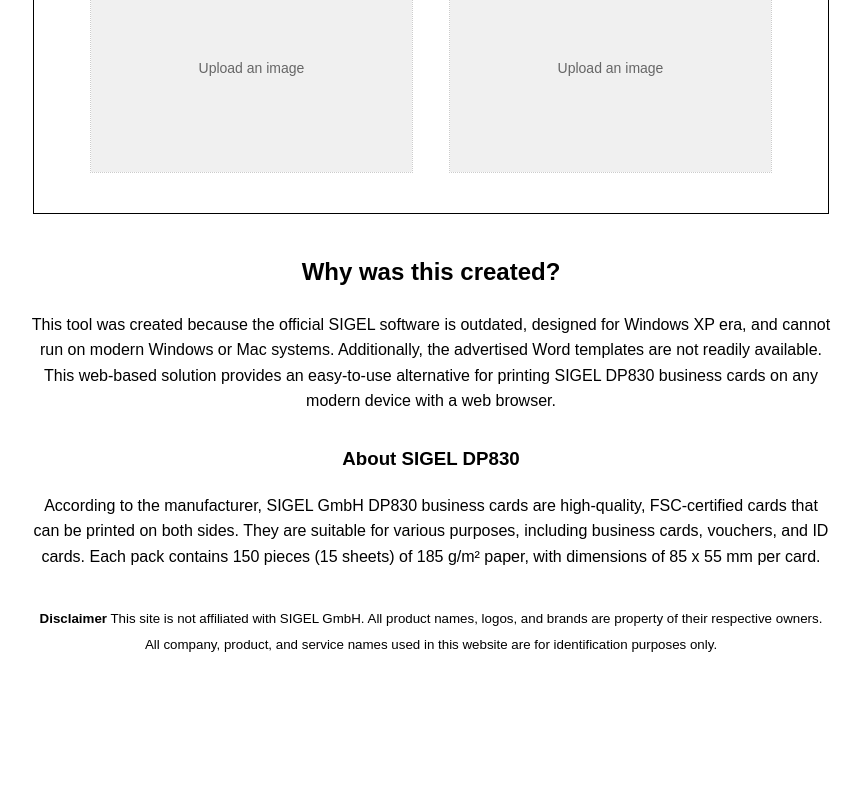
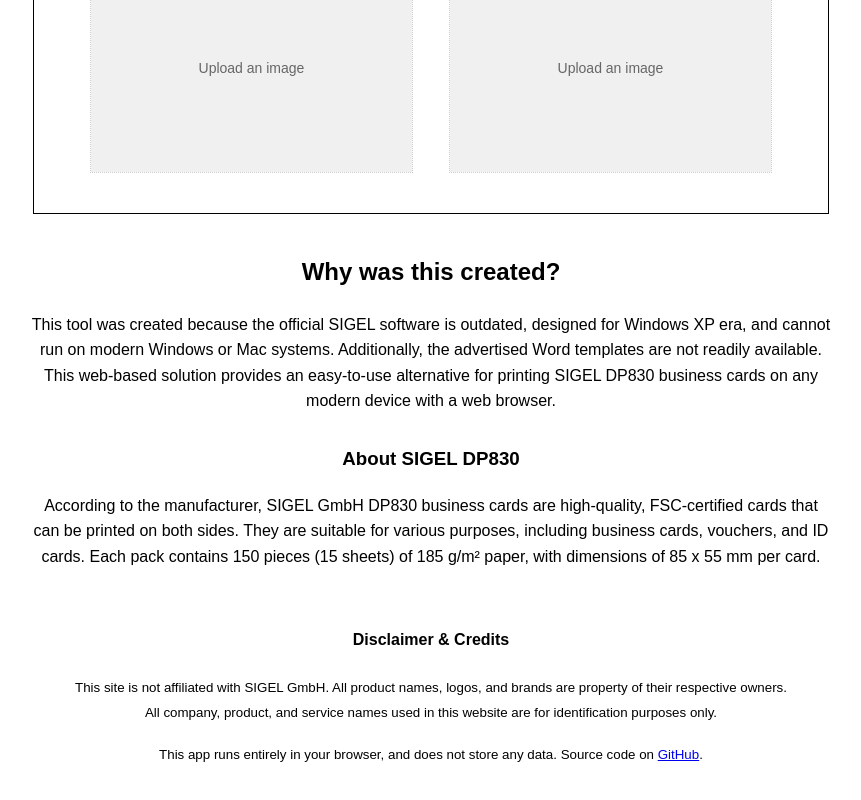
Before and after one commit to caendesilva/business-card-print-layout, a plain HTML site: page index.html in a window 1280 px wide. Shown: the part 1150-1950 px from the top of the page, without its empty margins (209-1070 px from the left). Before the commit the page ends 1847 px from the top, so only its background shows below. Drawn offline with Linux system fonts and the light colour scheme.

Commit message:
Update footer

```diff
--- a/index.html
+++ b/index.html
@@ -98,12 +98,22 @@
     <p>According to the manufacturer, SIGEL GmbH DP830 business cards are high-quality, FSC-certified cards that can be printed on both sides. They are suitable for various purposes, including business cards, vouchers, and ID cards. Each pack contains 150 pieces (15 sheets) of 185 g/m² paper, with dimensions of 85 x 55 mm per card.</p>
 </footer>
 
-<footer>
-    <small>
-        <strong>Disclaimer</strong>
-        This site is not affiliated with SIGEL GmbH. All product names, logos, and brands are property of their respective owners.<br>
-        All company, product, and service names used in this website are for identification purposes only.
-    </small>
+<footer style="margin-bottom: 0;">
+    <h4>
+        Disclaimer & Credits
+    </h4>
+    <p>
+        <small>
+            This site is not affiliated with SIGEL GmbH. All product names, logos, and brands are property of their respective owners.<br>
+            All company, product, and service names used in this website are for identification purposes only.
+        </small>
+    </p>
+
+    <p>
+        <small>
+            This app runs entirely in your browser, and does not store any data. Source code on <a href="https://github.com/caendesilva/business-card-printer-layout">GitHub</a>.
+        </small>
+    </p>
 </footer>
 
 <script>
```
